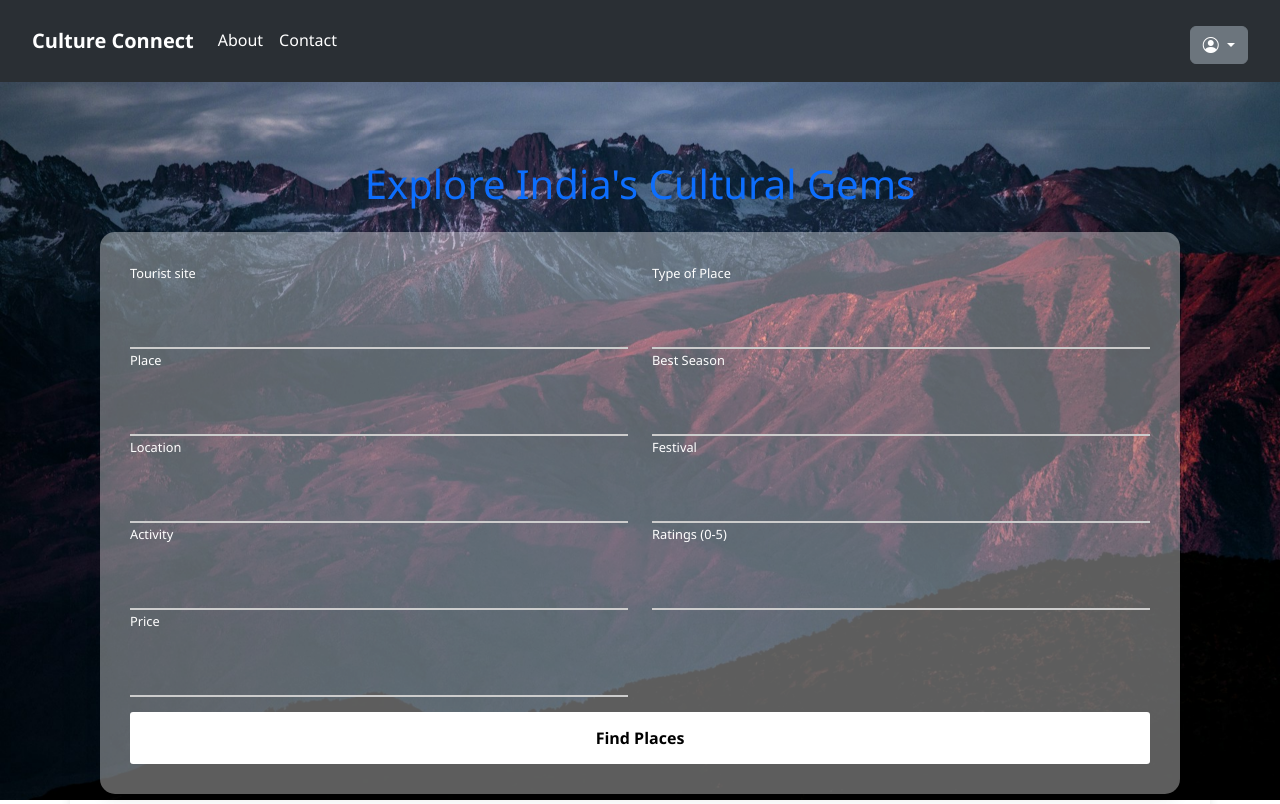
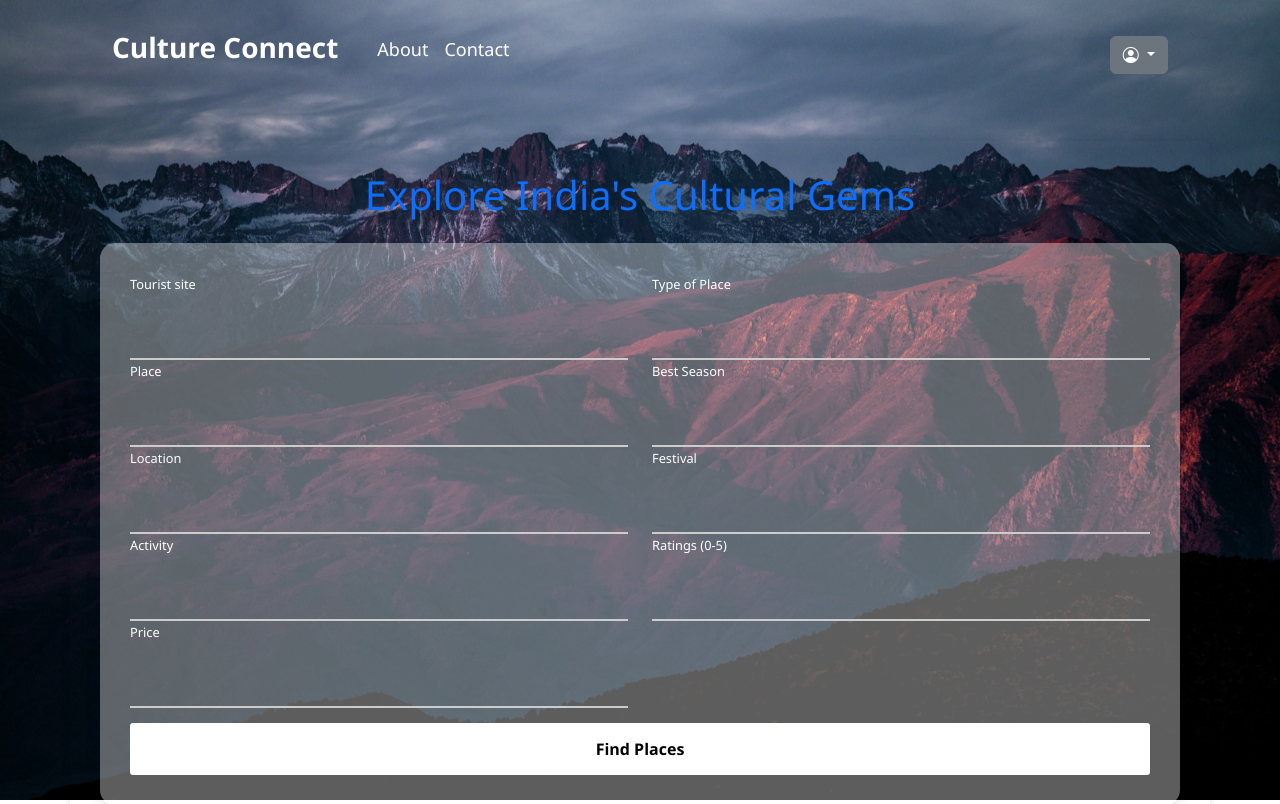
Before and after one commit to Aditi07hooda/CultureConnect, a Flask app: page / in a window 1280 px wide. Shown: the top 804 px of the page. Run offline with Flask 2, Linux system fonts and the light colour scheme; the visitor is signed in with stand-in values (Sample User, id 1); some libraries are stand-ins or nearby versions.

Commit message:
navbar style

```diff
--- a/static/styles.css
+++ b/static/styles.css
@@ -24,8 +24,7 @@ h2 {
 }
 
 .navbar {
-  background-color: #2a2f34;
-  padding: 10px 20px;
+  padding: 10px 100px;
   border-radius: 0;
 }
 
--- a/templates/index.html
+++ b/templates/index.html
@@ -24,7 +24,7 @@
     <!-- Navbar -->
     <nav class="navbar navbar-expand-lg navbar-dark">
       <div class="container-fluid">
-        <a class="navbar-brand" href="/">Culture Connect</a>
+        <a class="navbar-brand" style="font-size: 28px;" href="/">Culture Connect</a>
         <button
           class="navbar-toggler"
           type="button"
@@ -36,13 +36,13 @@
         >
           <span class="navbar-toggler-icon"></span>
         </button>
-        <div class="collapse navbar-collapse mt-2" id="navbarNav">
+        <div class="collapse navbar-collapse pt-3" id="navbarNav" style="margin-left: 15px;">
           <ul class="navbar-nav me-auto">
             <li class="nav-item">
-              <a class="nav-link" href="{{ url_for('about') }}">About</a>
+              <a class="nav-link" href="{{ url_for('about') }}" style="font-size: 18px; color: white;">About</a>
             </li>
             <li class="nav-item">
-              <a class="nav-link" href="{{ url_for('contact') }}">Contact</a>
+              <a class="nav-link" href="{{ url_for('contact') }}" style="font-size: 18px; color: white;">Contact</a>
             </li>
           </ul>
           <div class="dropdown">
```
Also changed, not shown: templates/about.html (+4 -4 lines), templates/contact.html (+4 -4 lines), templates/place_detail.html (+7 -9 lines).
